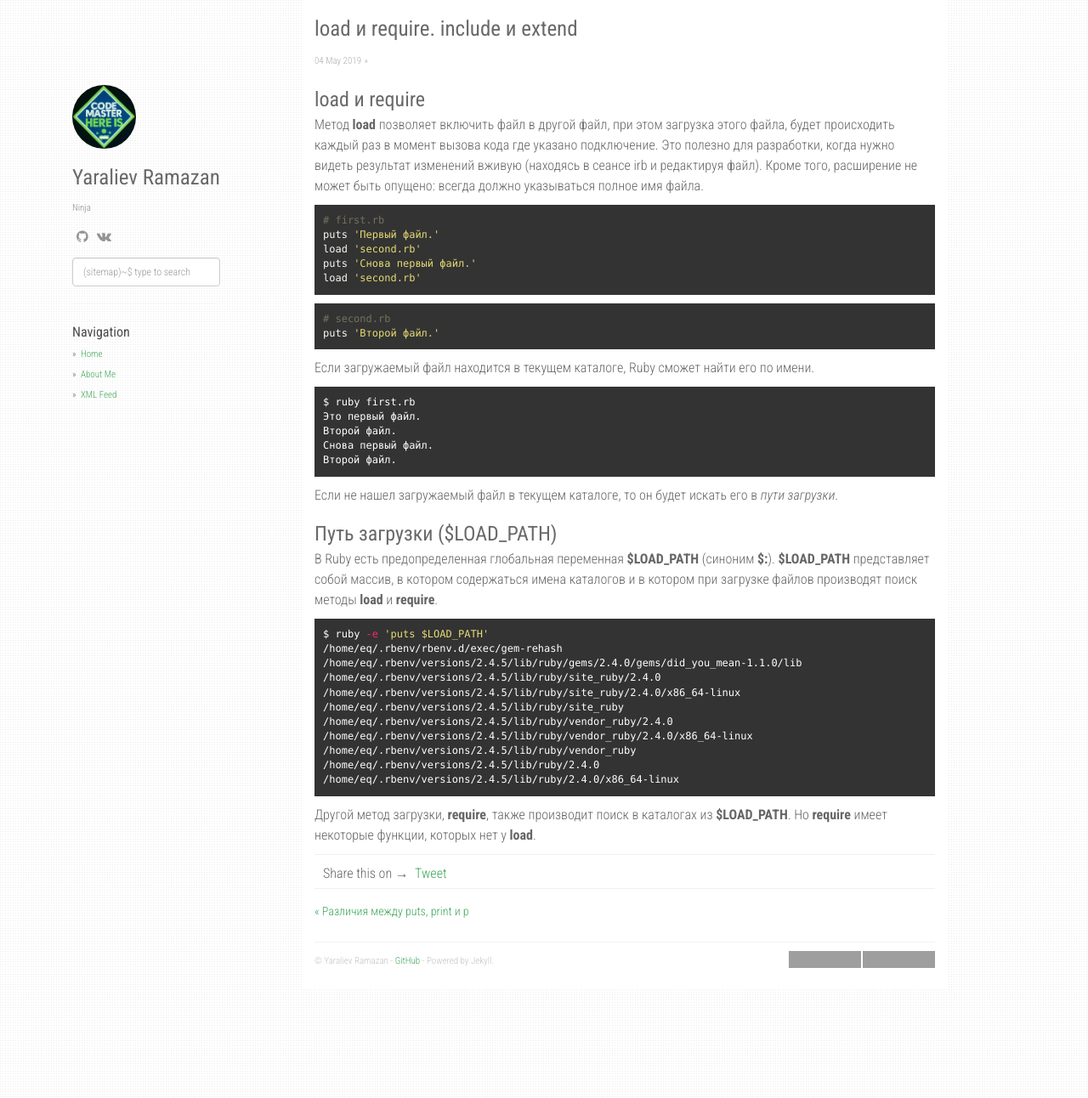
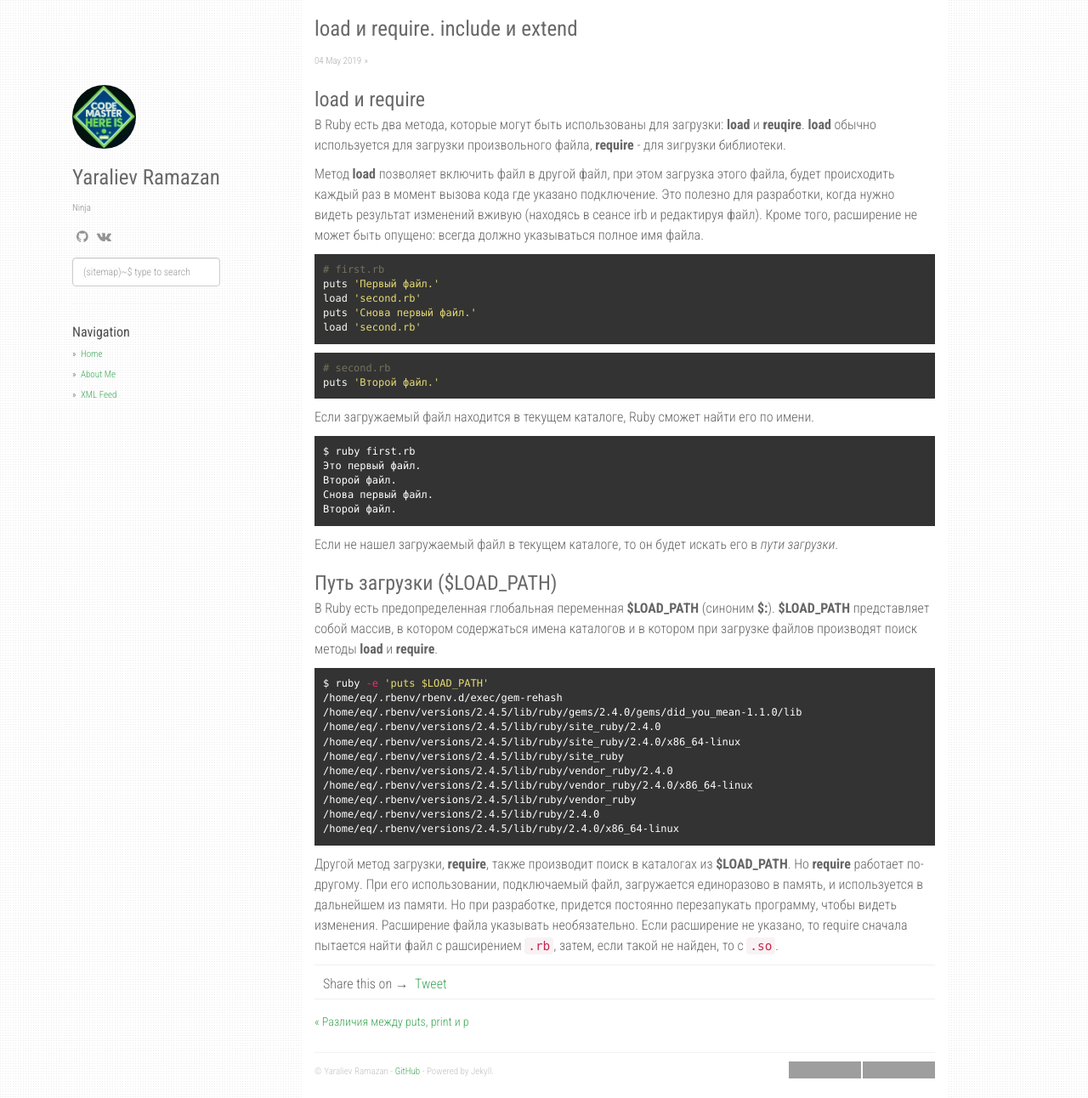
Before and after one commit to orion122/orion1222.github.io, a Jekyll site: the page built from _posts/2019-05-04-load-require-include-extend.md, in a window 1280 px wide and 1292 px high. Shown: the whole window at 85% size. Built offline with Jekyll 4.4.1, drawn with Linux system fonts in a browser that asks for light colours; nearby versions of some CDN libraries; comment, search, counter and statistics services are not loaded; grey boxes are pictures that could not be loaded.

Commit message:
add require

```diff
--- a/_posts/2019-05-04-load-require-include-extend.md
+++ b/_posts/2019-05-04-load-require-include-extend.md
@@ -4,6 +4,8 @@ layout: post
 title: load и require. include и extend
 ---
 ### load и require
+В Ruby есть два метода, которые могут быть использованы для загрузки: **load** и **reuqire**. **load** обычно используется для загрузки произвольного файла, **require** - для зигрузки библиотеки.
+
 Метод **load** позволяет включить файл в другой файл, при этом загрузка этого файла, будет происходить каждый раз в момент вызова кода где указано подключение. Это полезно для разработки, когда нужно видеть результат изменений вживую (находясь в сеансе irb и редактируя файл). Кроме того, расширение не может быть опущено: всегда должно указываться полное имя файла.
 
 {% highlight ruby %}
@@ -48,4 +50,4 @@ $ ruby -e 'puts $LOAD_PATH'
 /home/eq/.rbenv/versions/2.4.5/lib/ruby/2.4.0/x86_64-linux
 {% endhighlight %}
 
-Другой метод загрузки, **require**, также производит поиск в каталогах из **$LOAD_PATH**. Но **require** имеет некоторые функции, которых нет у **load**.
+Другой метод загрузки, **require**, также производит поиск в каталогах из **$LOAD_PATH**. Но **require** работает по-другому. При его использовании, подключаемый файл, загружается единоразово в память, и используется в дальнейшем из памяти. Но при разработке, придется постоянно перезапукать программу, чтобы видеть изменения. Расширение файла указывать необязательно. Если расширение не указано, то require сначала пытается найти файл с рашсирением `.rb`, затем, если такой не найден, то с `.so`.
```
